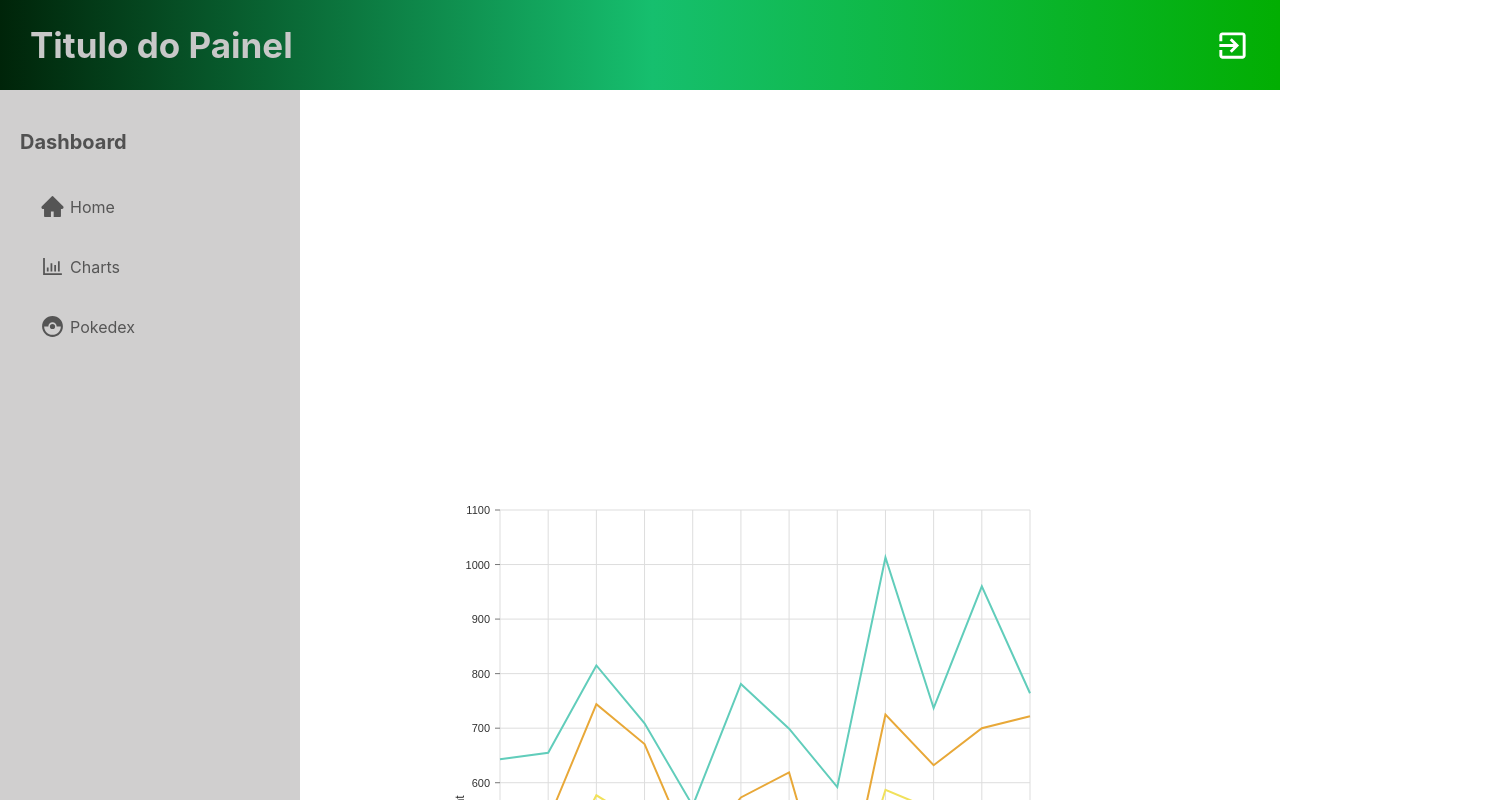
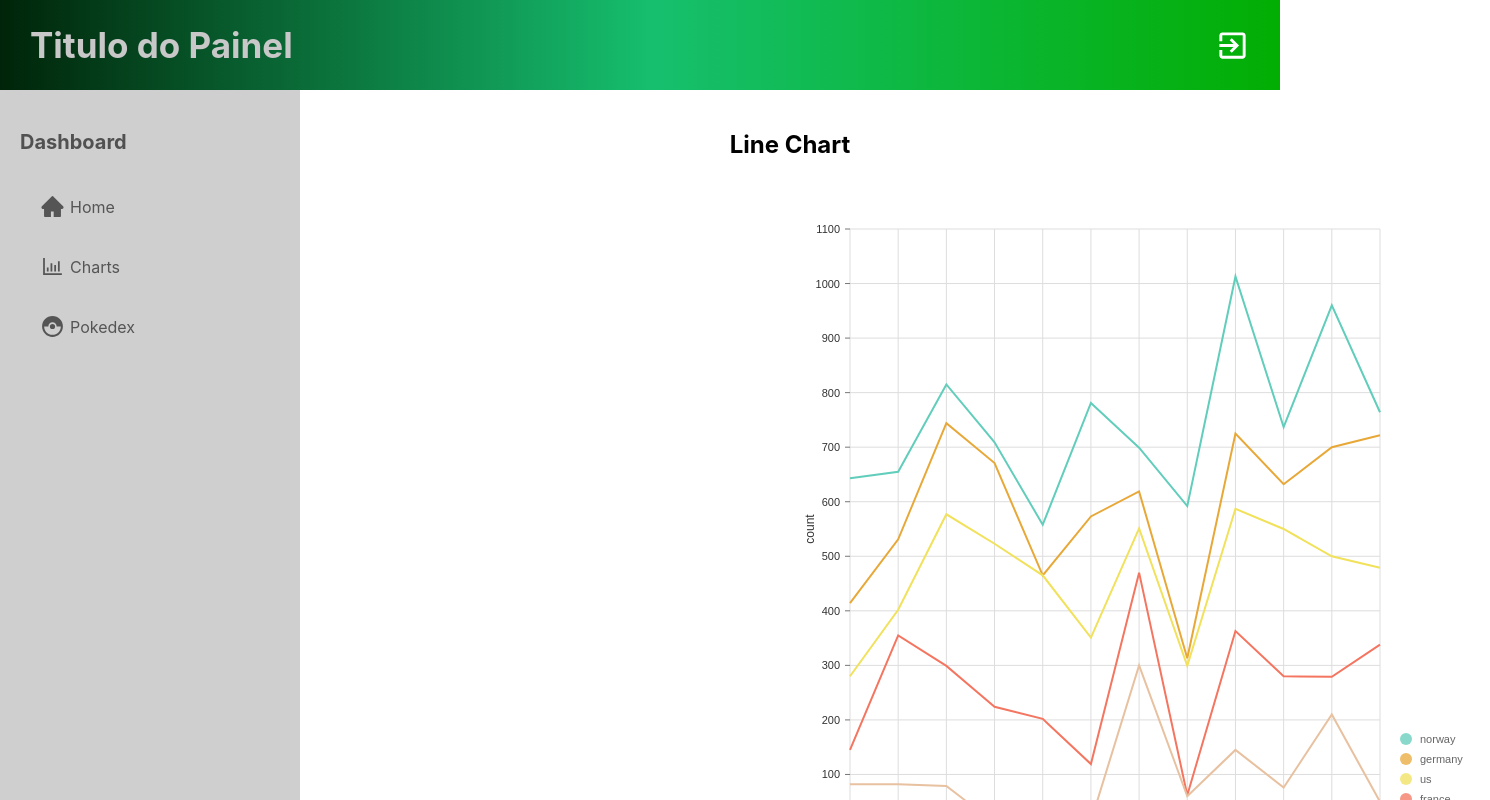
Before and after one commit to jgcarlosfranca/painel-template-generic, a React (Create React App) app: page /charts in a window 1280 px wide. Shown: the top 800 px of the page, 1490 px wide, since content can reach past the window. Built offline with nearby package versions, Linux system fonts and the light colour scheme.

Commit message:
Titulo do chart

```diff
--- a/src/Components/FormBasics/FormLayout/FormHeader.jsx
+++ b/src/Components/FormBasics/FormLayout/FormHeader.jsx
@@ -2,13 +2,13 @@ import React from "react";
 import PropTypes from "prop-types";
 
 export const FormHeader = ({
-  titulo = "Um título",
-  subtitulo = "um subtítulo",
+  titulo = "",
+  subtitulo = "",
 }) => {
   return (
     <header className="header__title">
       <h2 className="header__title header__title--primary ">{titulo}</h2>
-      <span className="header__subtitle header__subtitle--secondary">
+      <span className="header__subtitle header__subtitle--secondary" hidden={!!subtitulo}>
         {subtitulo}
       </span>
     </header>
--- a/src/Pages/Charts/index.jsx
+++ b/src/Pages/Charts/index.jsx
@@ -8,11 +8,14 @@ import dataLineChart from "../../utils/ChartDatas/line";
 import dataBump from "../../utils/ChartDatas/bump";
 import dataDoughnutChart from "../../utils/ChartDatas/doughnut";
 import dataRadarChart from "../../utils/ChartDatas/radar";
+import { FormHeader } from "../../Components/FormBasics/FormLayout/FormHeader"
+
 
 export default function Charts() {
   return (
     <div className="charts">
       <div className="LineChart">
+        <FormHeader titulo="Line Chart" />
         <LineChart data={dataLineChart} />
       </div>
       <div className="BumpChart">
--- a/src/Pages/Charts/styles.css
+++ b/src/Pages/Charts/styles.css
@@ -24,6 +24,7 @@
 
 .LineChart {
     display: flex;
+    flex-direction: column;
     align-items: center;
     margin: 20px;
     width: 700px;
```
